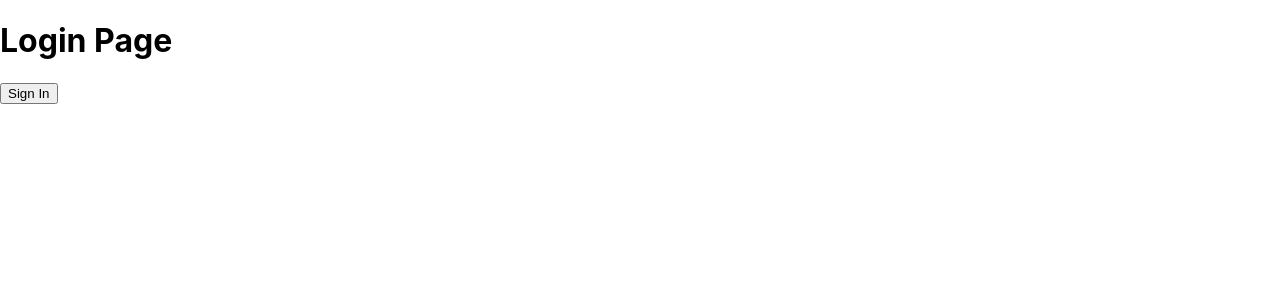
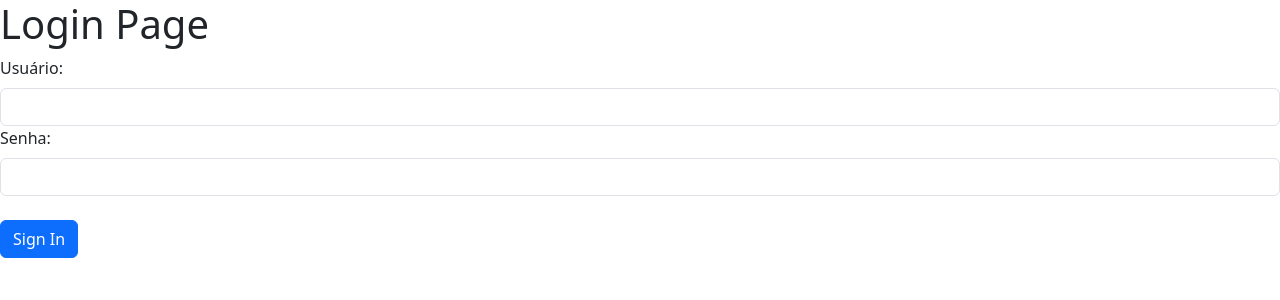
Before and after one commit to psvictordev/loginPage, a React (Create React App) app: page /login in a window 1280 px wide. Shown: the top 300 px of the page. Built offline with nearby package versions, Linux system fonts and the light colour scheme.

Commit message:
Login page and authentication

```diff
--- a/public/index.html
+++ b/public/index.html
@@ -24,7 +24,7 @@
       work correctly both with client-side routing and a non-root public URL.
       Learn how to configure a non-root public URL by running `npm run build`.
     -->
-    <title>React App</title>
+    <title>Login Page</title>
   </head>
   <body>
     <noscript>You need to enable JavaScript to run this app.</noscript>
--- a/src/App.js
+++ b/src/App.js
@@ -1,5 +1,6 @@
 import React from 'react';
 import './App.css';
+import 'bootstrap/dist/css/bootstrap.min.css';
 
 import { Routes, Route, useNavigate } from 'react-router-dom';
 
@@ -8,7 +9,7 @@ import Login from './pages/Login'
 import Protected from './pages/privateRoute'
 
 function App() {
-  const navigate = useNavigate();
+  useNavigate();
 
   return (
     <div>
@@ -23,6 +24,7 @@ function App() {
           <Login />
         }
         />
+
       </Routes>
 
     </div>
--- a/src/pages/Home.js
+++ b/src/pages/Home.js
@@ -8,7 +8,7 @@ export default function Home() {
     const navigate = useNavigate();
 
     const signout = () => {
-        localStorage.removeItem('Anonymous', false);
+        localStorage.clear();
 
         navigate('/');
     }
@@ -16,7 +16,7 @@ export default function Home() {
     return (
         <div>
             <h1>
-                Você está Logado
+                Você está Logado!
             </h1>
 
             <Button variant='primary' onClick={signout}>Sign Out</Button>{' '}
--- a/src/pages/Login.js
+++ b/src/pages/Login.js
@@ -1,14 +1,20 @@
-import React from "react";
+import React, {useState} from "react";
 
 import Button from 'react-bootstrap/Button';
+import Form from 'react-bootstrap/Form';
+
 import { useNavigate } from 'react-router-dom';
 
 export default function Login() {
 
+    const [user, setUser] = useState({});
+    const [password, setPassword] = useState({});
+
     const navigate = useNavigate();
 
     const signin = () => {
-        localStorage.setItem('Anonymous', false);
+
+        localStorage.setItem(user + password, true);
 
         navigate('/');
     }
@@ -19,7 +25,20 @@ export default function Login() {
                 Login Page
             </h1>
 
-            <Button variant='primary' onClick={signin}>Sign In</Button>{' '}
+            <Form onSubmit={signin}>
+
+                <Form.Group>
+                    <Form.Label>Usuário:</Form.Label>
+                    <Form.Control type="text" name='user' onChange={ (event) => setUser(event.target.value)}/>
+                </Form.Group>
+
+                <Form.Group>
+                    <Form.Label>Senha:</Form.Label>
+                    <Form.Control type="password" name='password' onChange={ (event) => setPassword(event.target.value)}/>
+                </Form.Group>
+                <br />
+                <Button variant='primary' type='submit'>Sign In</Button>{' '}
+            </Form>
         </div>
     );
 }
--- a/src/pages/privateRoute.js
+++ b/src/pages/privateRoute.js
@@ -1,10 +1,12 @@
 import React from "react";
+
+import Alert from 'react-bootstrap/Alert';
 
 import { Navigate } from 'react-router-dom';
 
 function Protected({ children }) {
 
-    const token = localStorage.getItem('Anonymous');
+    const token = localStorage.getItem(['Victor6015']);
 
     if (!token) {
         return <Navigate to='/login' replace />
```
